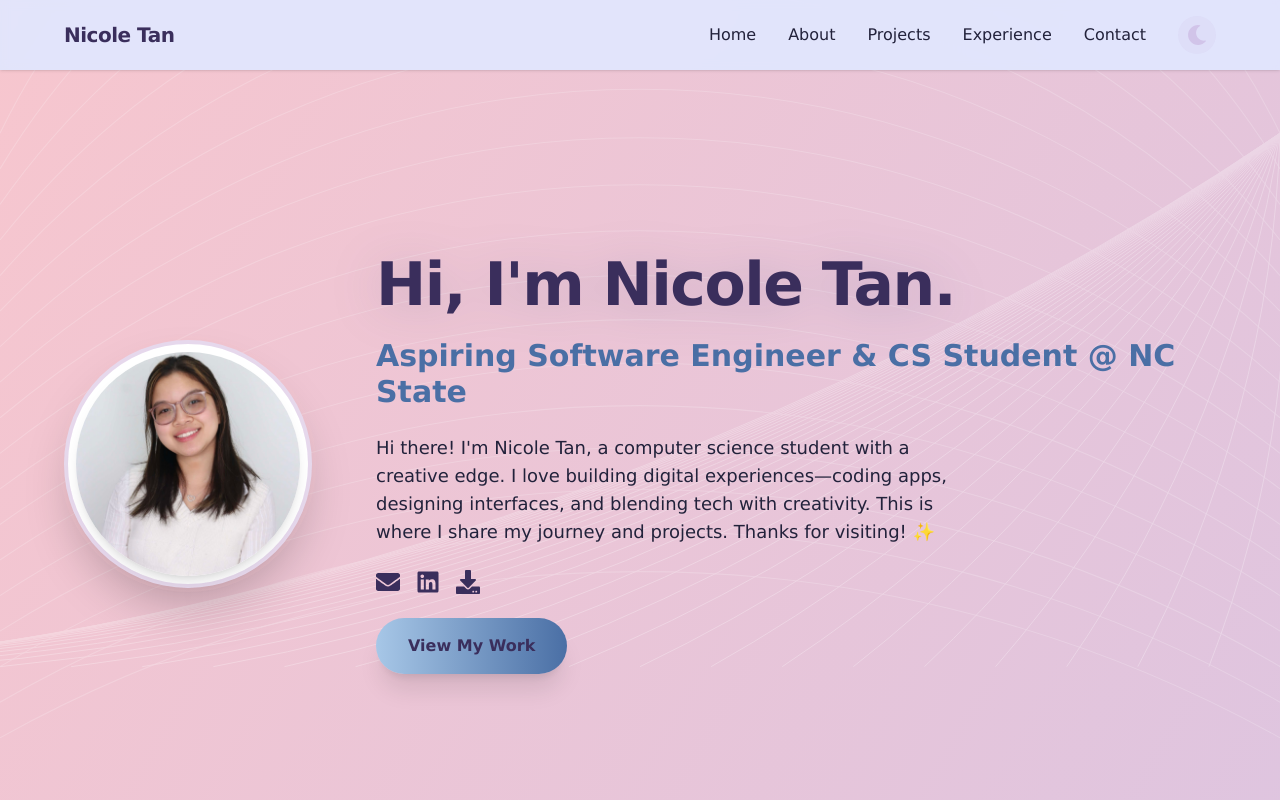
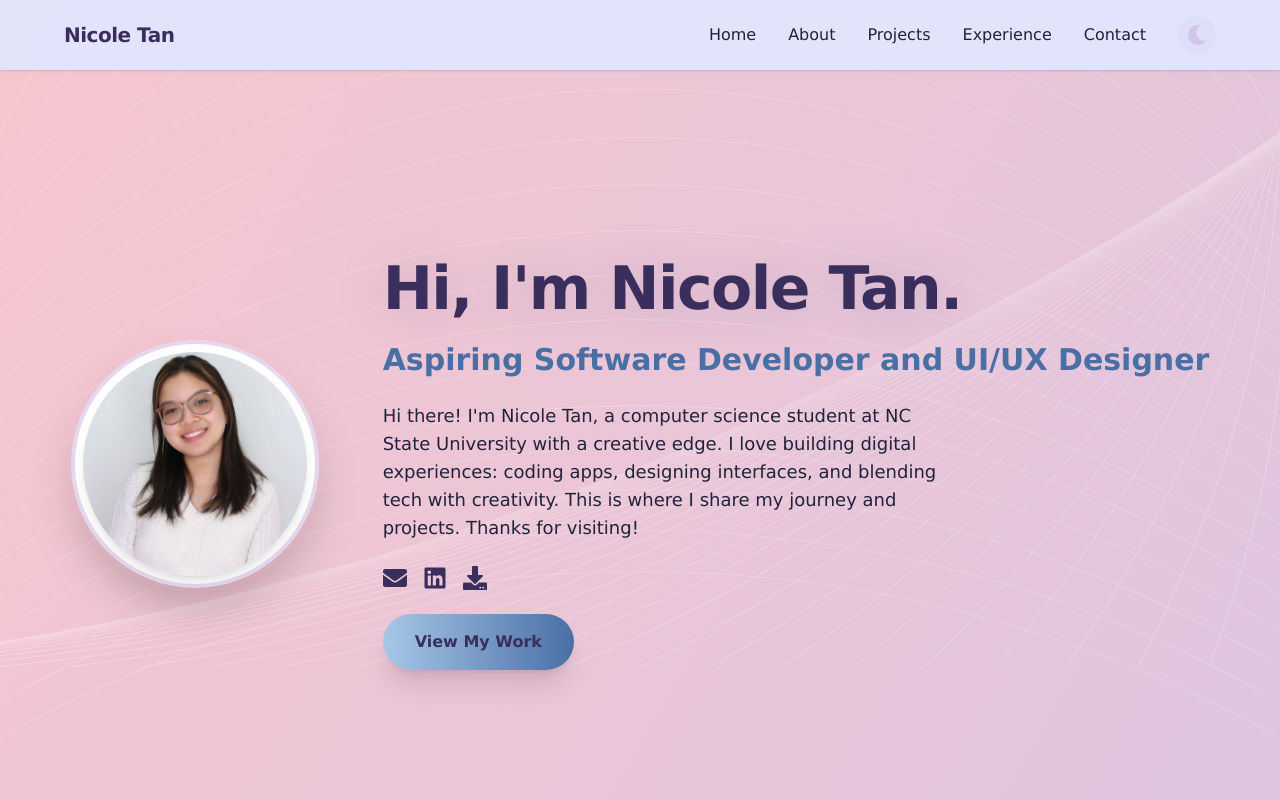
Before and after one commit to 5starnic10/my-portfolio, a React (Vite) app: page / in a window 1280 px wide. Shown: the top 800 px of the page. Built offline with nearby package versions, Linux system fonts and the light colour scheme.

Commit message:
Updated introduction title and refined text

```diff
--- a/src/components/sections/Hero.jsx
+++ b/src/components/sections/Hero.jsx
@@ -45,7 +45,7 @@ const Hero = () => {
             animate={{ opacity: 1, y: 0 }}
             transition={{ delay: 0.4, duration: 0.7 }}
           >
-            Aspiring Software Engineer & CS Student @ NC State
+            Aspiring Software Developer and UI/UX Designer
           </motion.h2>
           <motion.p
             className="text-lg text-text dark:text-[#f7f7fa] mb-8 max-w-xl mx-auto md:mx-0"
@@ -53,7 +53,7 @@ const Hero = () => {
             animate={{ opacity: 1, y: 0 }}
             transition={{ delay: 0.5, duration: 0.7 }}
           >
-            Hi there! I'm Nicole Tan, a computer science student with a creative edge. I love building digital experiences—coding apps, designing interfaces, and blending tech with creativity. This is where I share my journey and projects. Thanks for visiting! ✨
+            Hi there! I'm Nicole Tan, a computer science student at NC State University with a creative edge. I love building digital experiences: coding apps, designing interfaces, and blending tech with creativity. This is where I share my journey and projects. Thanks for visiting!
           </motion.p>
           <motion.div
             className="flex justify-center md:justify-start gap-4 mb-6"
```
